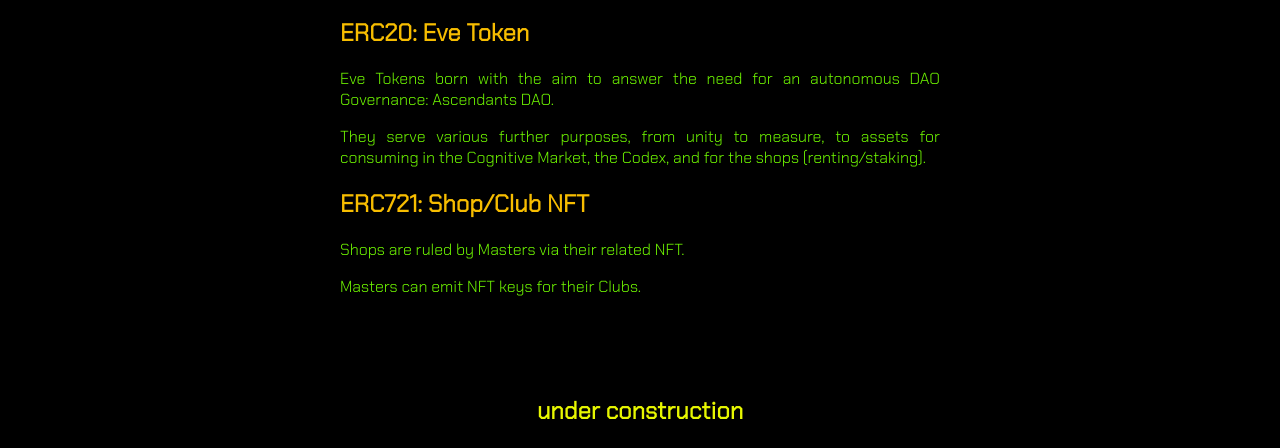
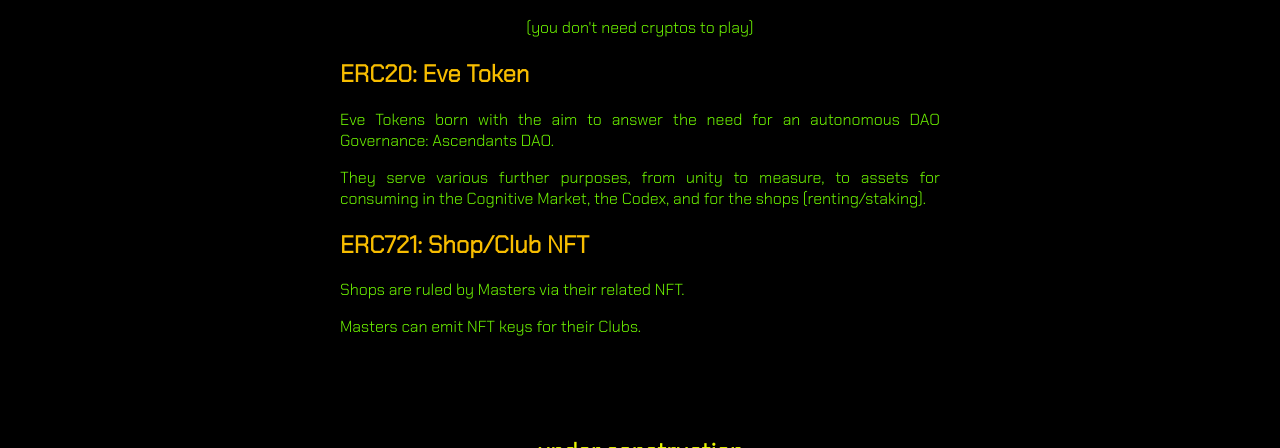
Before and after one commit to METROPOLIS-aka-Project-Eve/projecteve.github.io, a plain HTML site: page token.html in a window 1280 px wide. Shown: the part 652-1100 px from the top of the page. Drawn offline with Linux system fonts and the light colour scheme.

Commit message:
Add files via upload

```diff
--- a/token.html
+++ b/token.html
@@ -220,6 +220,7 @@
 		<center>
 			<h1 style="color:#f84012">TOKENOMICS</h1>
 			<h2 style="color:#f8672e">the how and why</h2>
+			<p>(you don't need cryptos to play)</p>
 		</center>
 		<div class="description">
 			<h2 style="color:#f7bd00">ERC20: Eve Token</h2>
```
